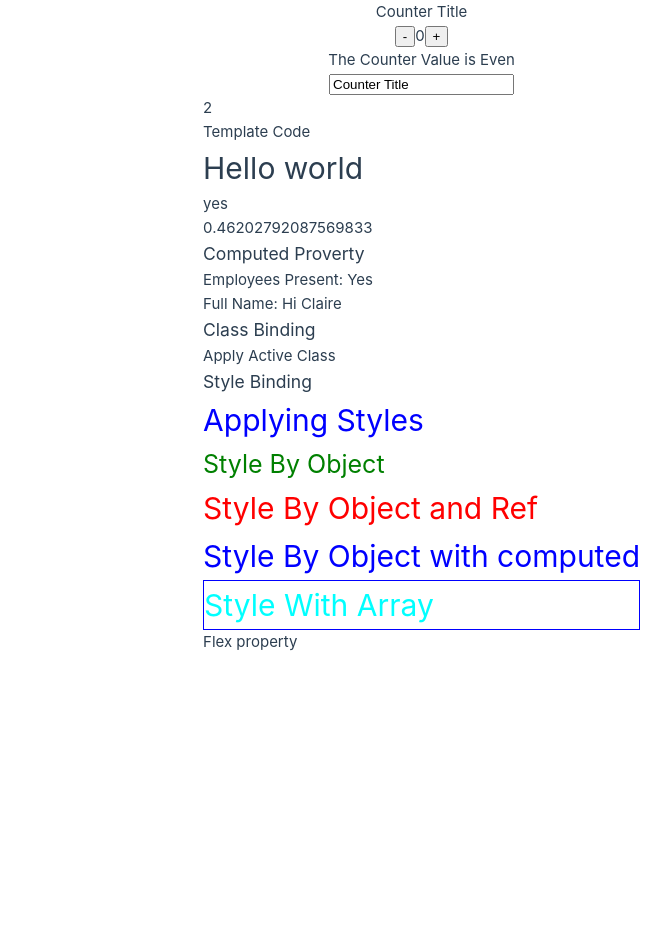
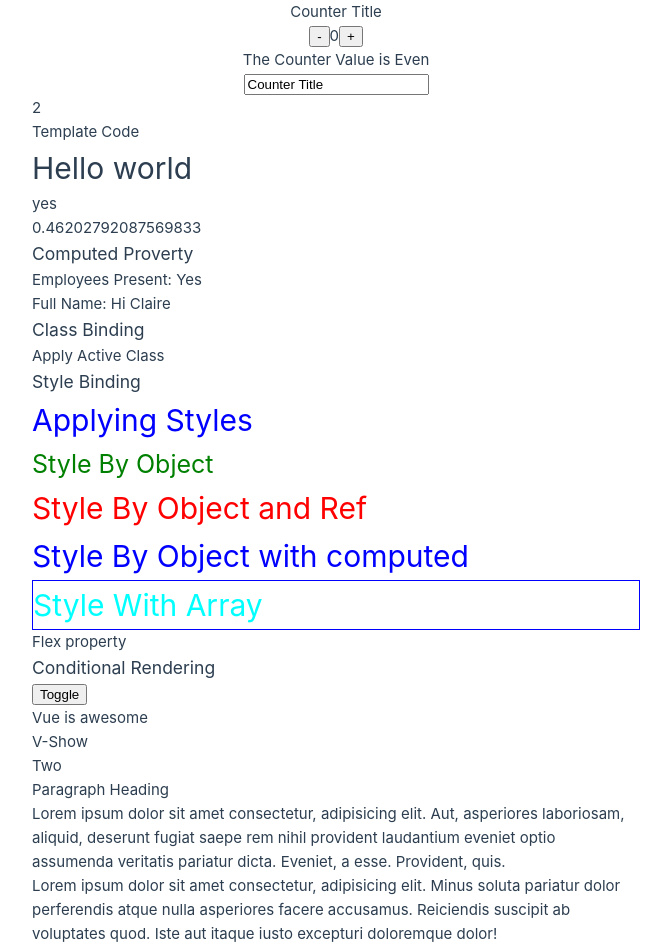
Before and after one commit to JeongAhYoon/vue_practice, a Vue app: page / in a window 1280 px wide. Shown: the top 952 px of the page, without its empty margins (0-671 px from the left). Before the commit the page ends 894 px from the top, so only its background shows below. Built offline with nearby package versions, Linux system fonts and the light colour scheme.

Commit message:
conditional rendering

```diff
--- a/src/App.vue
+++ b/src/App.vue
@@ -5,6 +5,7 @@
 <ComputedComponent />
 <ClassComponent class="foo bar"/>
 <StyleComponent class="foo bar"/>
+<ConditionalComponent />
 <div style="margin-top: 15rem"></div>
   </div>
 </template>
--- /dev/null
+++ b/src/components/ConditionalComponent.vue
@@ -0,0 +1,31 @@
+<template>
+    <div>
+        <h3>Conditional Rendering</h3>
+    </div>
+    <div>
+        <button @click="isAweSome = !isAweSome">Toggle</button>
+    </div>
+    <div v-if="isAweSome">Vue is awesome</div>
+    <div v-else>Oh no! it is not awesome</div>
+    <div v-show="isAweSome">V-Show</div>
+    <div v-if="type === 1">One</div>
+    <div v-else-if="type ===2">Two</div>
+    <div v-else-if="type ===3">Three</div>
+    <div v-else>else</div>
+<template v-if="showPara">
+    <h4>Paragraph Heading</h4>
+    <p>Lorem ipsum dolor sit amet consectetur, adipisicing elit. Aut, asperiores laboriosam, aliquid, deserunt fugiat saepe rem nihil provident laudantium eveniet optio assumenda veritatis pariatur dicta. Eveniet, a esse. Provident, quis.</p>
+    <p>Lorem ipsum dolor sit amet consectetur, adipisicing elit. Minus soluta pariatur dolor perferendis atque nulla asperiores facere accusamus. Reiciendis suscipit ab voluptates quod. Iste aut itaque iusto excepturi doloremque dolor!
+    </p>
+</template>
+</template>
+
+<script setup>
+import { ref } from 'vue';
+const isAweSome = ref(true);
+const type = ref(1);
+const showPara = ref(true);
+setInterval(() => {
+type.value++;
+}, 3000)
+</script>
--- a/src/main.js
+++ b/src/main.js
@@ -6,7 +6,8 @@ import Counter from './components/Counter.vue'
 import TemplateSyntax from './components/TemplateSyntax.vue';
 import ComputedComponent from './components/ComputedComponent.vue';
 import ClassComponent from './components/ClassComponent.vue';
-import StyleComponent from './components/StyleComponent.vue'
+import StyleComponent from './components/StyleComponent.vue';
+import ConditionalComponent from './components/ConditionalComponent.vue'
 
 const app = createApp(App);
 app.component('Counter', Counter);
@@ -14,4 +15,5 @@ app.component('TemplateSyntax', TemplateSyntax);
 app.component('ComputedComponent', ComputedComponent);
 app.component('ClassComponent', ClassComponent);
 app.component('StyleComponent', StyleComponent);
+app.component('ConditionalComponent', ConditionalComponent);
 app.mount('#app');
```
